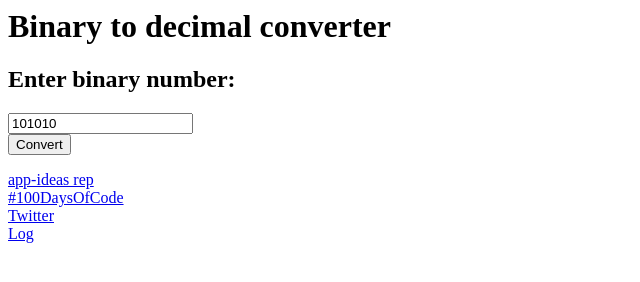
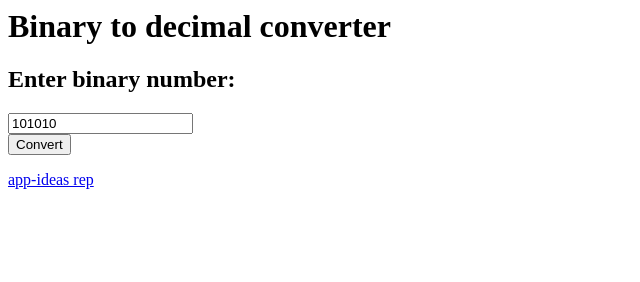
Before and after one commit to UKVeteran/Bin2Dec, a plain HTML site: page index.html in a window 1280 px wide. Shown: the whole page, without its empty margins (0-640 px from the left). Drawn offline with Linux system fonts and the light colour scheme.

Commit message:
Update index.html

```diff
--- a/index.html
+++ b/index.html
@@ -16,21 +16,5 @@
         app-ideas rep
       </a>
     </div>
-    <div class="footer__item">
-      <a href="https://www.100daysofcode.com/" class="footer__link" target="_blank">
-        #100DaysOfCode</a>
-    </div>
-    <div class="footer__item">
-      <a href="https://twitter.com/jshikanova" class="footer__link"target="_blank">
-        <i class="fab fa-twitter"></i>
-        Twitter
-      </a>
-    </div>
-    <div class="footer__item">
-      <a href="https://github.com/sinistra17/100-days-of-code/blob/master/log.md" class="footer__link" target="_blank">
-        <i class="fab fa-github"></i>
-        Log
-      </a>
-    </div>
   </div>
 </footer>
```
